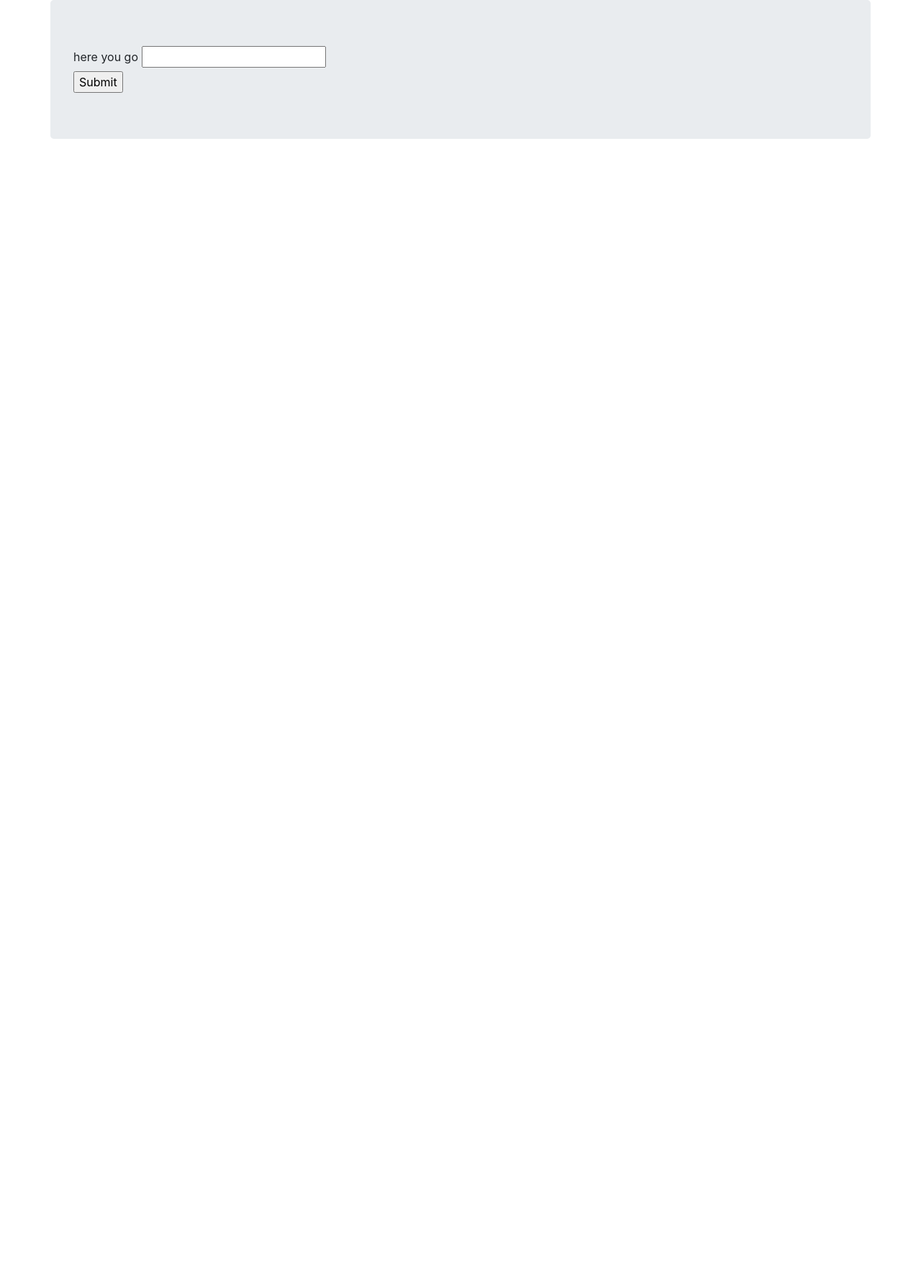
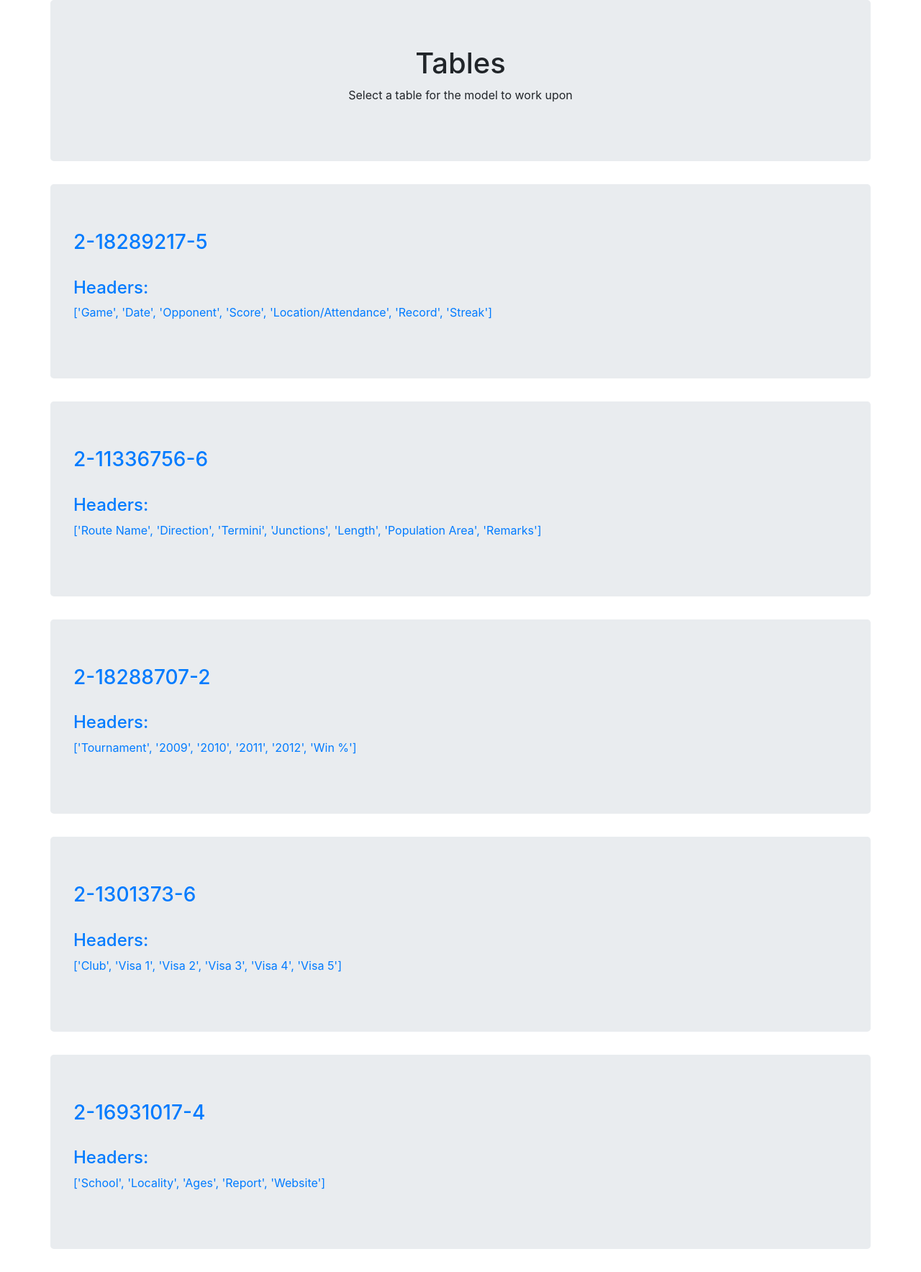
Before and after one commit to IEEE-NITK/NLQ_to_SQL, a Flask app: page / in a window 1280 px wide. Shown: the whole page at 72% size. Before the commit the page ends 193 px from the top, so only its background shows below. Run offline with Flask 2, Linux system fonts and the light colour scheme; some libraries are stand-ins or nearby versions.

Commit message:
web app almost ready

```diff
--- a/webapp/app.py
+++ b/webapp/app.py
@@ -1,5 +1,6 @@
 from flask import Flask
 from flask import request, render_template
+import json
 
 app = Flask(__name__)
 app.debug = True
@@ -8,13 +9,29 @@ app.debug = True
 
 @app.route("/")
 def index():
-    return render_template('index.html')
+    with open('headers.json', 'r') as f:
+        tables = json.load(f)
+    context = {
+        'tables': [{'id': tab, 'header': tables[tab]} for tab in tables.keys()],
+    }
+    return render_template('index.html', context=context)
 
-@app.route("/result", methods=['POST'])
+@app.route("/results", methods=['POST'])
 def result():
-    data = request.form
-    # load the model and do the processing here
-    payload = request.form
-    return render_template('result.html', payload=payload)
+    question = request.form['question']
+    table_id = request.form['id']
+
+    context = request.form
+    return render_template('result.html', context=context)
+
+@app.route("/table/<string:table_id>")
+def table_id(table_id):
+    with open('questions.json', 'r') as f:
+        data = json.load(f)
+    context = {
+        'id': table_id,
+        'questions': data[table_id]
+    }
+    return render_template('questions.html', context=context)
 
 app.run()
--- /dev/null
+++ b/webapp/headers.json
@@ -0,0 +1 @@
+{"2-18289217-5": ["Game", "Date", "Opponent", "Score", "Location/Attendance", "Record", "Streak"], "2-11336756-6": ["Route Name", "Direction", "Termini", "Junctions", "Length", "Population Area", "Remarks"], "2-18288707-2": ["Tournament", "2009", "2010", "2011", "2012", "Win %"], "2-1301373-6": ["Club", "Visa 1", "Visa 2", "Visa 3", "Visa 4", "Visa 5"], "2-16931017-4": ["School", "Locality", "Ages", "Report", "Website"]}
--- a/webapp/templates/index.html
+++ b/webapp/templates/index.html
@@ -5,11 +5,21 @@
     <link rel="stylesheet" href="https://stackpath.bootstrapcdn.com/bootstrap/4.3.1/css/bootstrap.min.css" integrity="sha384-ggOyR0iXCbMQv3Xipma34MD+dH/1fQ784/j6cY/iJTQUOhcWr7x9JvoRxT2MZw1T" crossorigin="anonymous">
 </head>
 <body>
-    <form class="jumbotron container container-fluid" action="/result" method="POST">
-        <!-- add the necessary input fields here-->
-        <label for="random_text">here you go</label>
-        <input type="text" name="random_text"><br>
-        <input type="submit" value="Submit">
-    </form>
+    <div style="text-align: center" class="container jumbotron">
+        <h1>Tables</h1>
+        <p>Select a table for the model to work upon</p>
+    </div>
+    {% for table in context.tables %}
+    <div class="container jumbotron">
+        <a style="width :100%" href="/table/{{ table.id }}">
+            <h3>{{ table.id }}</h3>
+            <br>
+            <h4>Headers:</h4>
+            <p>
+                {{ table.header }}
+            </p>
+        </a>
+    </div>
+    {% endfor %}
 </body>
 </html>
--- a/webapp/templates/result.html
+++ b/webapp/templates/result.html
@@ -6,7 +6,7 @@
 </head>
 <body>
     <p>
-        {{ payload }}
+        {{ context }}
         <!-- output the results -->
     </p>
 </body>
```
Also changed, not shown: webapp/questions.json (added, +1 -0 lines), webapp/templates/questions.html (added, +29 -0 lines).
